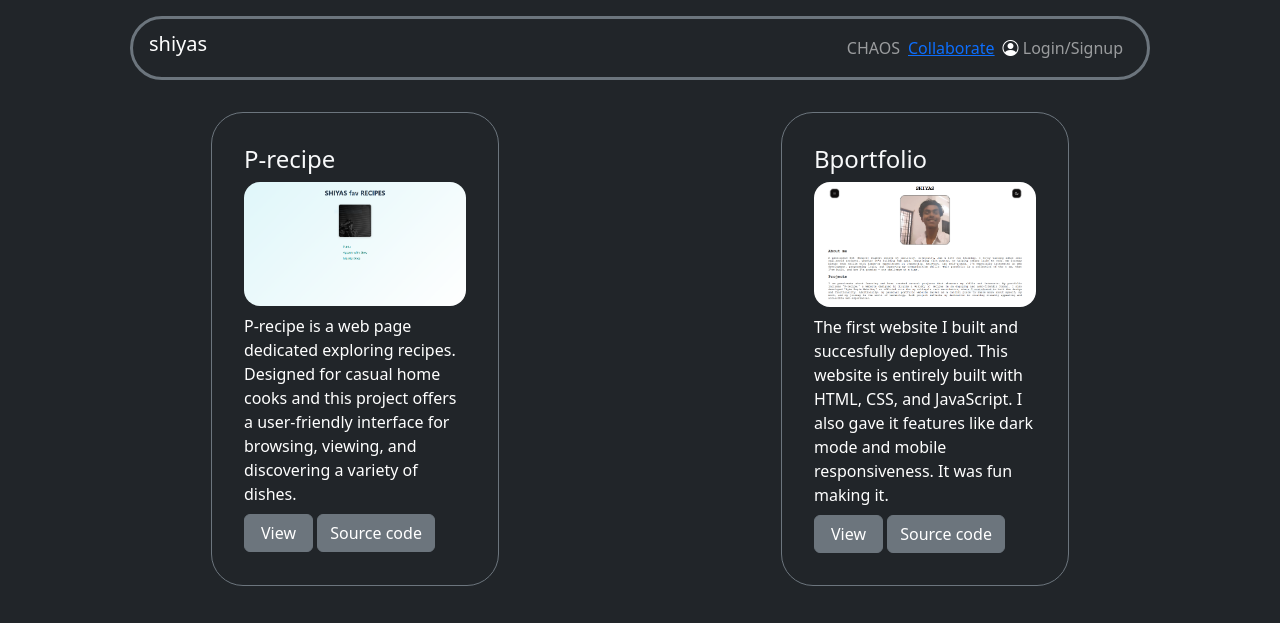
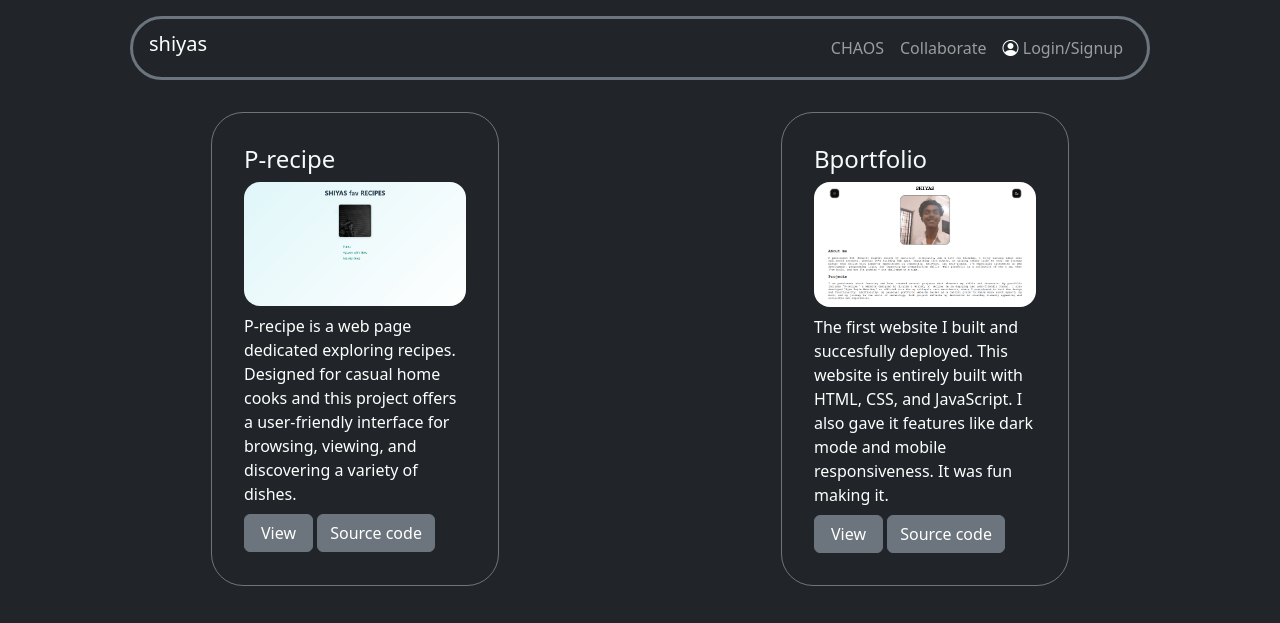
Before and after one commit to shiyyaas/Bootstrap_portfolio, a plain HTML site: page index.html in a window 1280 px wide. Shown: the top 623 px of the page. Drawn offline with nearby package versions, Linux system fonts and the light colour scheme.

```diff
--- a/index.html
+++ b/index.html
@@ -38,7 +38,7 @@
                     <a href="#" class="nav-link">CHAOS</a>
                 </li>
                 <li class="nav-item">
-                    <a href="pages/collaborate.html" class=git"nav-link">Collaborate</a>
+                    <a href="pages/collaborate.html" class="nav-link">Collaborate</a>
                 </li>
                 <li class="nav-item">
                     <a id="account" href="#" class="nav-link"><i class="bi bi-person-circle"></i> Login/Signup</a>
--- a/index.js
+++ b/index.js
@@ -1,7 +1,6 @@
 btn = document.getElementById("account")
 
 btn.addEventListner("click",function(){
-
     fetch('http://localhost:5000/get-users')
     .then(response => response.json())
     .then(data => alert('Backend says:', data))
```
